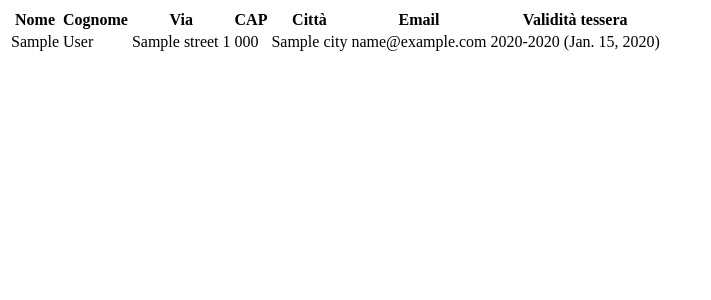
After one commit to GaretJax/uga, a Django app: template uga/registration/templates/uga/registration/spreadsheet.html in a window 1280 px wide. The commit adds this page. Shown: the top 300 px of the page, without its empty margins (0-711 px from the left). Run offline with Django 3.2, Linux system fonts and the light colour scheme; the template is opened without the code that fills it: most values are stand-ins (such as "Sample title", 1, 10 or a date in 2020).

Commit message:
Added export to excel feature

```diff
--- a/uga/registration/menu.py
+++ b/uga/registration/menu.py
@@ -1,5 +1,5 @@
 from cms.menu_bases import CMSAttachMenu
-from menus.base import Menu, NavigationNode
+from menus.base import NavigationNode
 from menus.menu_pool import menu_pool
 from django.core.urlresolvers import reverse
 from django.utils.translation import ugettext_lazy as _
@@ -11,7 +11,7 @@ class RegistrationMenu(CMSAttachMenu):
     def get_nodes(self, request):
         return [
             NavigationNode(_('Nuova iscrizione'), reverse('enroll'), 1),
-            NavigationNode(_('Esporta indirizzi email'), reverse('export_emails'), 2),
+            NavigationNode(_('Esporta dati'), reverse('export_data'), 2),
         ]
 
 menu_pool.register_menu(RegistrationMenu)
--- a/uga/registration/templates/uga/registration/export_emails.html
+++ b/uga/registration/templates/uga/registration/export_data.html
@@ -5,6 +5,8 @@
 {% block content %}
 
 {% addtoblock "js" %}<script src="{{ STATIC_URL }}scripts/forms.js"></script>{% endaddtoblock %}
+
+    <a href="{% url export_excel %}">Esporta in formato excel</a>
 
 	<h2>Nominativi (Tab Delimited)</h2>
 	<textarea class="autosize max">{% for member in members %}
--- /dev/null
+++ b/uga/registration/templates/uga/registration/spreadsheet.html
@@ -0,0 +1,26 @@
+<table>
+	<tr>
+		<th>Nome</th>
+		<th>Cognome</th>
+		<th>Via</th>
+		<th>CAP</th>
+		<th>Città</th>
+		<th>Email</th>
+		<th>Validità tessera</th>
+	</tr>
+	{% for member in members %}
+    <tr>
+		<td>{{ member.first_name }}</td>
+		<td>{{ member.last_name }}</td>
+		<td>{{ member.street }} {{ member.street_number }}</td>
+		<td>{{ member.zip_code }}</td>
+		<td>{{ member.city }}</td>
+		<td>{{ member.email }}</td>
+		<td>
+			{% for mmship in member.membership_set.all %}
+			{{ mmship.year.start.year }}-{{ mmship.year.end.year }} ({{ mmship.date_joined.date }})
+			{% endfor %}
+		</td>
+	</tr>
+	{% endfor %}
+</table>
--- a/uga/registration/urls.py
+++ b/uga/registration/urls.py
@@ -6,6 +6,7 @@ urlpatterns = patterns('uga.registration.views',
     url(r'^modifica/(?P<member_id>\d+)/iscrizioni/$', 'subscriptions', name='edit_subscriptions'),
     url(r'^modifica/(?P<member_id>\d+)/mailing-list/$', 'mailing_list', name='edit_mailing_list'),
     url(r'^modifica/(?P<member_id>\d+)/rimuovi/$', 'remove', name='remove_member'),
-    url(r'^esporta-email/$', 'export_emails', name='export_emails'),
+    url(r'^esporta-dati/$', 'export_data', name='export_data'),
+    url(r'^esporta-dati/soci.xls$', 'export_excel', name='export_excel'),
     url(r'^$', 'list', name='list'),
 )
```
Also changed, not shown: uga/registration/views.py (+14 -3 lines).
